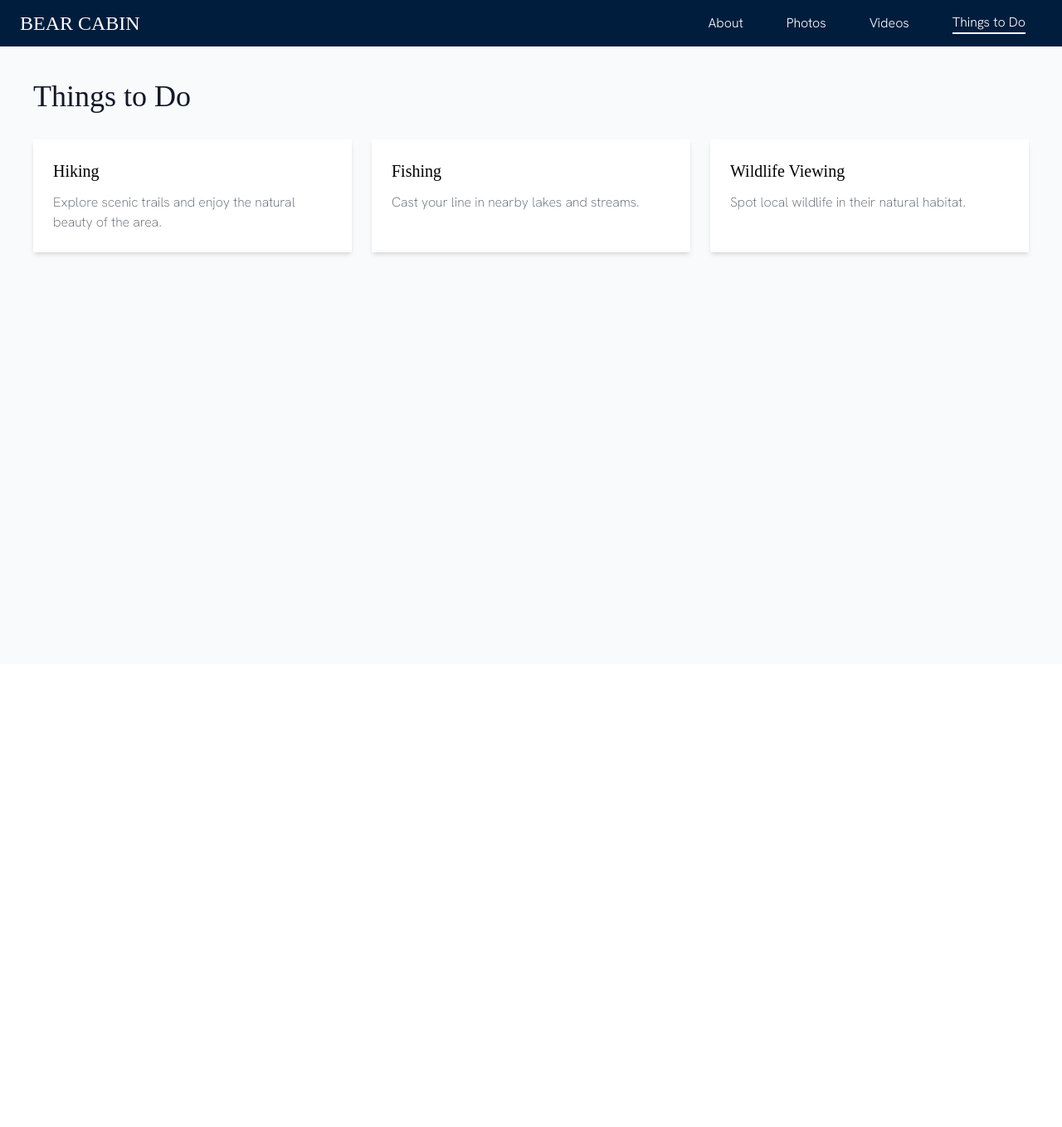
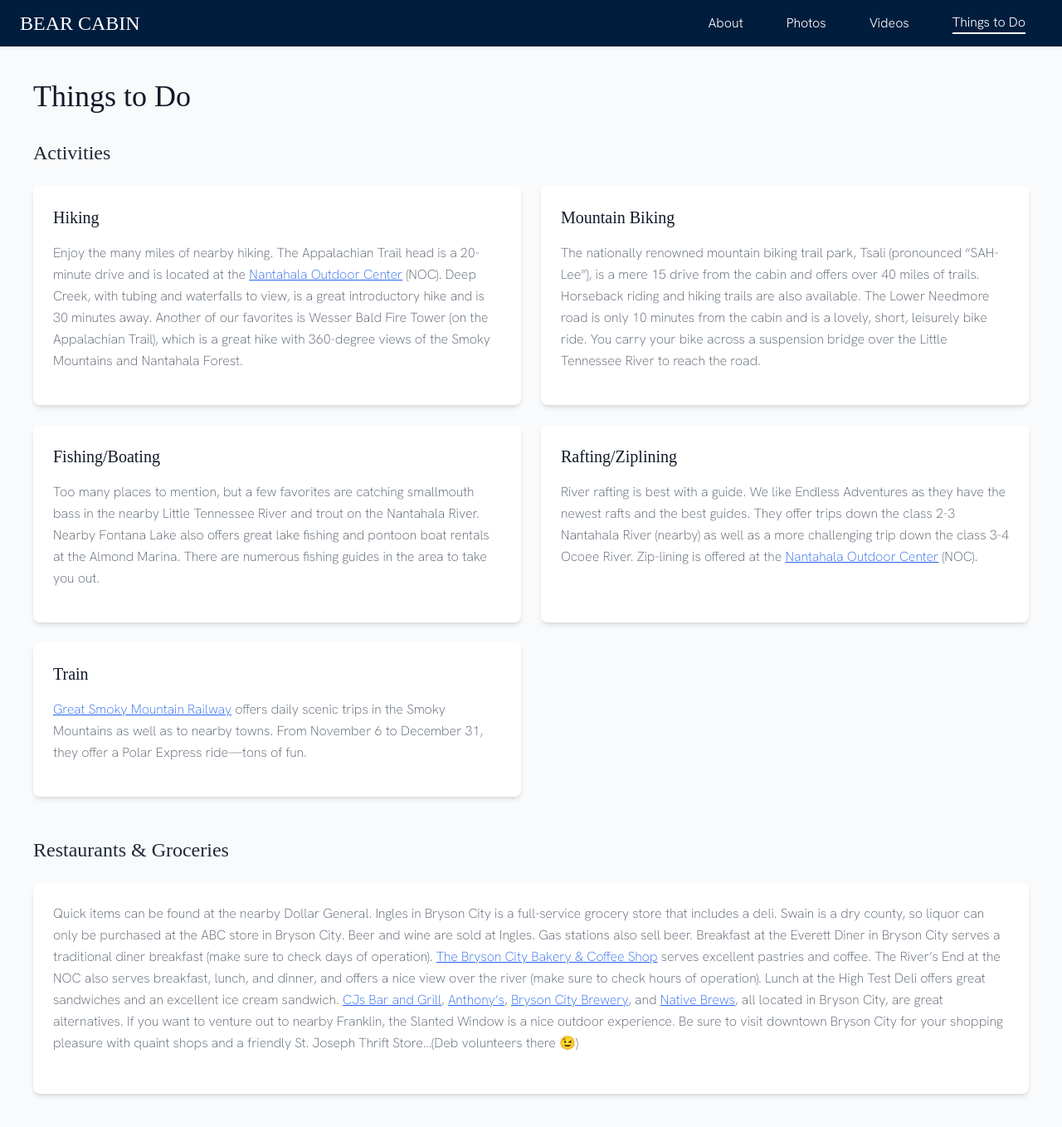
Before and after one commit to myavonbehren/bear-cabin, a Next.js app: page /things-to-do in a window 1280 px wide. Shown: the whole page at 83% size. Before the commit the page ends 800 px from the top, so only its background shows below. Built offline with nearby package versions, Linux system fonts and the light colour scheme; a web font is replaced by a local one.

Commit message:
Add dynamic activities and restaurant information to Things to Do page, utilizing a new utility file for structured data and link embedding.

```diff
--- a/pages/things-to-do/index.tsx
+++ b/pages/things-to-do/index.tsx
@@ -1,5 +1,6 @@
 import type { NextPage } from "next";
 import Head from "next/head";
+import { thingsToDo } from "../../utils/things-to-do";
 
 const ThingsToDo: NextPage = () => {
   return (
@@ -11,18 +12,65 @@
       <main className="mx-auto max-w-[1960px] p-4 md:p-10">
         <div className="text-left">
           <h1 className="text-4xl font-thin text-gray-900 mb-8">Things to Do</h1>
-          <div className="grid grid-cols-1 md:grid-cols-2 lg:grid-cols-3 gap-6">
-            <div className="bg-white shadow-md p-6">
-              <h3 className="text-xl font-thin mb-3">Hiking</h3>
-              <p className="text-gray-600">Explore scenic trails and enjoy the natural beauty of the area.</p>
+
+          {/* Things to Do Activities */}
+          <div className="mb-12">
+            <h2 className="text-2xl font-thin text-gray-800 mb-6">Activities</h2>
+            <div className="grid grid-cols-1 md:grid-cols-2 gap-6">
+              {Object.entries(thingsToDo["Things to Do"]).map(([activity, data]) => {
+                // Function to embed links within text
+                const embedLinksInText = (text: string, links?: Record<string, string>) => {
+                  if (!links) return text;
+
+                  let processedText = text;
+                  Object.entries(links).forEach(([name, url]) => {
+                    const regex = new RegExp(`\\b${name.replace(/[.*+?^${}()|[\]\\]/g, '\\$&')}\\b`, 'g');
+                    processedText = processedText.replace(regex, `<a href="${url}" target="_blank" rel="noopener noreferrer" class="text-blue-600 hover:text-blue-800 underline">${name}</a>`);
+                  });
+                  return processedText;
+                };
+
+                return (
+                  <div key={activity} className="bg-white shadow-md p-6 rounded-lg">
+                    <h3 className="text-xl font-thin text-gray-900 mb-4">{activity}</h3>
+                    <p
+                      className="text-gray-600 mb-4 leading-relaxed"
+                      dangerouslySetInnerHTML={{
+                        __html: embedLinksInText(data.text, 'links' in data ? data.links : undefined)
+                      }}
+                    />
+                  </div>
+                );
+              })}
             </div>
-            <div className="bg-white shadow-md p-6">
-              <h3 className="text-xl font-thin mb-3">Fishing</h3>
-              <p className="text-gray-600">Cast your line in nearby lakes and streams.</p>
-            </div>
-            <div className="bg-white shadow-md p-6">
-              <h3 className="text-xl font-thin mb-3">Wildlife Viewing</h3>
-              <p className="text-gray-600">Spot local wildlife in their natural habitat.</p>
+          </div>
+
+          {/* Restaurants/Groceries Section */}
+          <div>
+            <h2 className="text-2xl font-thin text-gray-800 mb-6">Restaurants & Groceries</h2>
+            <div className="bg-white shadow-md p-6 rounded-lg">
+              {(() => {
+                // Function to embed links within text
+                const embedLinksInText = (text: string, links?: Record<string, string>) => {
+                  if (!links) return text;
+
+                  let processedText = text;
+                  Object.entries(links).forEach(([name, url]) => {
+                    const regex = new RegExp(`\\b${name.replace(/[.*+?^${}()|[\]\\]/g, '\\$&')}\\b`, 'g');
+                    processedText = processedText.replace(regex, `<a href="${url}" target="_blank" rel="noopener noreferrer" class="text-blue-600 hover:text-blue-800 underline">${name}</a>`);
+                  });
+                  return processedText;
+                };
+
+                return (
+                  <p
+                    className="text-gray-600 mb-6 leading-relaxed"
+                    dangerouslySetInnerHTML={{
+                      __html: embedLinksInText(thingsToDo["Restaurants/Groceries"].text, thingsToDo["Restaurants/Groceries"].links)
+                    }}
+                  />
+                );
+              })()}
             </div>
           </div>
         </div>
--- /dev/null
+++ b/utils/things-to-do.ts
@@ -0,0 +1,38 @@
+export const thingsToDo = {
+    "Things to Do": {
+      "Hiking": {
+        "text": "Enjoy the many miles of nearby hiking. The Appalachian Trail head is a 20-minute drive and is located at the Nantahala Outdoor Center (NOC). Deep Creek, with tubing and waterfalls to view, is a great introductory hike and is 30 minutes away. Another of our favorites is Wesser Bald Fire Tower (on the Appalachian Trail), which is a great hike with 360-degree views of the Smoky Mountains and Nantahala Forest.",
+        "links": {
+          "Nantahala Outdoor Center": "https://noc.com/"
+        }
+      },
+      "Mountain Biking": {
+        "text": "The nationally renowned mountain biking trail park, Tsali (pronounced “SAH-Lee”), is a mere 15 drive from the cabin and offers over 40 miles of trails. Horseback riding and hiking trails are also available. The Lower Needmore road is only 10 minutes from the cabin and is a lovely, short, leisurely bike ride. You carry your bike across a suspension bridge over the Little Tennessee River to reach the road."
+      },
+      "Fishing/Boating": {
+        "text": "Too many places to mention, but a few favorites are catching smallmouth bass in the nearby Little Tennessee River and trout on the Nantahala River. Nearby Fontana Lake also offers great lake fishing and pontoon boat rentals at the Almond Marina. There are numerous fishing guides in the area to take you out."
+      },
+      "Rafting/Ziplining": {
+        "text": "River rafting is best with a guide. We like Endless Adventures as they have the newest rafts and the best guides. They offer trips down the class 2-3 Nantahala River (nearby) as well as a more challenging trip down the class 3-4 Ocoee River. Zip-lining is offered at the Nantahala Outdoor Center (NOC).",
+        "links": {
+          "Nantahala Outdoor Center": "https://noc.com/"
+        }
+      },
+      "Train": {
+        "text": "Great Smoky Mountain Railway offers daily scenic trips in the Smoky Mountains as well as to nearby towns. From November 6 to December 31, they offer a Polar Express ride—tons of fun.",
+        "links": {
+          "Great Smoky Mountain Railway": "https://gsmr.com/tickets/"
+        }
+      }
+    },
+    "Restaurants/Groceries": {
+      "text": "Quick items can be found at the nearby Dollar General. Ingles in Bryson City is a full-service grocery store that includes a deli. Swain is a dry county, so liquor can only be purchased at the ABC store in Bryson City. Beer and wine are sold at Ingles. Gas stations also sell beer. Breakfast at the Everett Diner in Bryson City serves a traditional diner breakfast (make sure to check days of operation). The Bryson City Bakery & Coffee Shop serves excellent pastries and coffee. The River’s End at the NOC also serves breakfast, lunch, and dinner, and offers a nice view over the river (make sure to check hours of operation). Lunch at the High Test Deli offers great sandwiches and an excellent ice cream sandwich. CJs Bar and Grill, Anthony’s, Bryson City Brewery, and Native Brews, all located in Bryson City, are great alternatives. If you want to venture out to nearby Franklin, the Slanted Window is a nice outdoor experience. Be sure to visit downtown Bryson City for your shopping pleasure with quaint shops and a friendly St. Joseph Thrift Store…(Deb volunteers there 😉)",
+      "links": {
+        "The Bryson City Bakery & Coffee Shop": "https://www.brysoncitybakery.com/",
+        "CJs Bar and Grill": "https://www.explorebrysoncity.com/listing/cjs-grille/245/",
+        "Anthony’s": "https://www.anthonysderailedbrysoncity.com/",
+        "Bryson City Brewery": "https://www.brysoncitybrewing.com/",
+        "Native Brews": "https://native-brews.com/"
+      }
+    }
+  };
```
